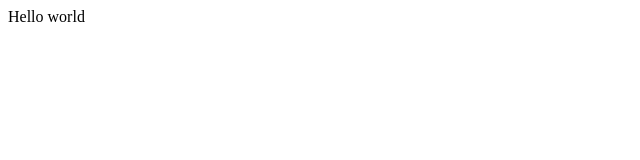
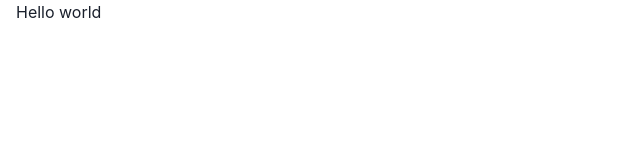
Before and after one commit to informatyzacja/flashcards, a Next.js app in the folder frontend/: page / in a window 1280 px wide. Shown: the top 160 px of the page, without its empty margins (0-640 px from the left). Built offline with nearby package versions, Linux system fonts and the light colour scheme.

Commit message:
feat: init chakra (#2)

```diff
--- a/frontend/package.json
+++ b/frontend/package.json
@@ -36,6 +36,7 @@
   ],
   "dependencies": {
     "@chakra-ui/icons": "^2.1.0",
+    "@chakra-ui/next-js": "^2.1.5",
     "@chakra-ui/react": "^2.8.0",
     "@chakra-ui/system": "^2.6.0",
     "@emotion/react": "^11.11.1",
--- /dev/null
+++ b/frontend/src/components/Layout.tsx
@@ -0,0 +1,24 @@
+import { chakra, Container, VStack } from '@chakra-ui/react';
+import { Lato } from 'next/font/google';
+import type React from 'react';
+
+interface LayoutProps {
+  children: React.ReactNode;
+}
+
+const lato = Lato({
+  subsets: ['latin'],
+  weight: ['300', '400', '700'],
+  variable: '--font-lato',
+  display: 'swap',
+});
+
+export default function Layout({ children }: LayoutProps) {
+  return (
+    <VStack minH="100vh" spacing={8} className={lato.variable}>
+      <Container maxW="container.xl" flex={1} display="flex" flexDir="column">
+        <chakra.main>{children}</chakra.main>
+      </Container>
+    </VStack>
+  );
+}
--- /dev/null
+++ b/frontend/src/pages/_app.tsx
@@ -0,0 +1,21 @@
+import { ChakraProvider } from '@chakra-ui/react';
+import type { AppProps } from 'next/app';
+import Head from 'next/head';
+
+import Layout from '@/components/Layout';
+
+function MyApp({ Component, pageProps }: AppProps) {
+  return (
+    <ChakraProvider>
+      <Head>
+        <title>Fiszki</title>
+        <meta name="description" content="Twoje fiszki w każdym miejscu" />
+      </Head>
+      <Layout>
+        <Component {...pageProps} />
+      </Layout>
+    </ChakraProvider>
+  );
+}
+
+export default MyApp;
```
Also changed, not shown: frontend/.eslintrc.cjs, 1 other file (tests, documents, lock files or other folders).
